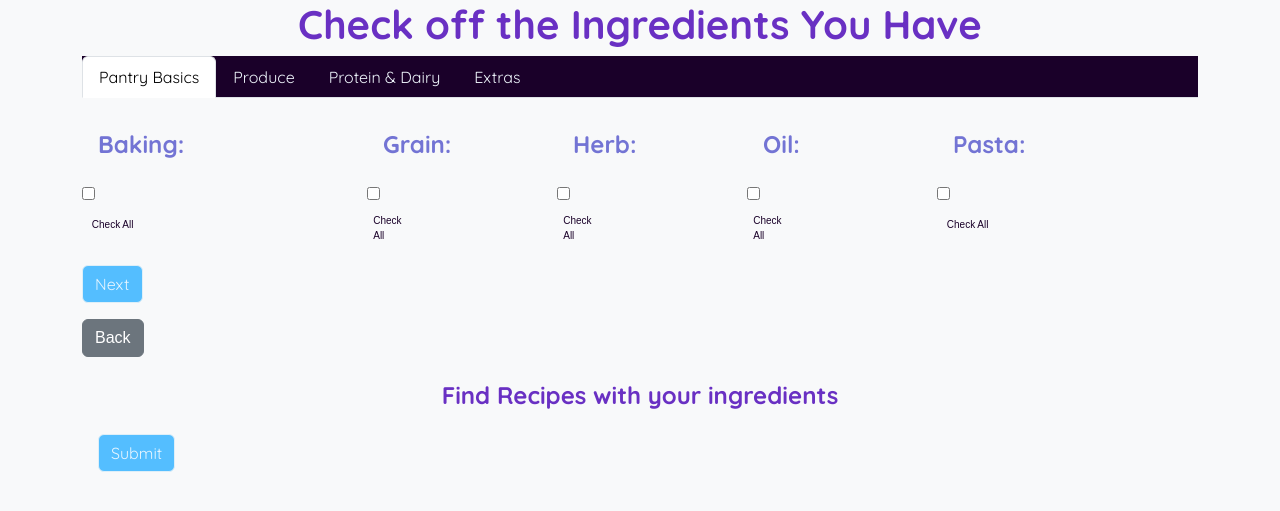
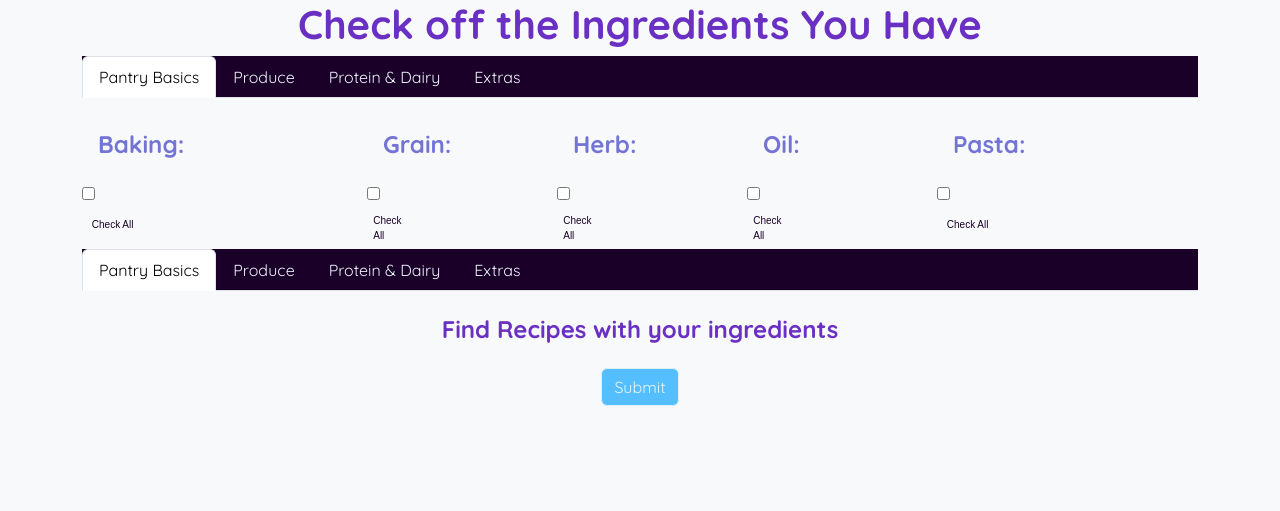
Before and after one commit to Brooklyn-STEAM/10044-Empowering-Users-to-Create-Meals-Utilizing-Refrigerator-Resources, a Flask app: template templates/add_ingredient.html.jinja in a window 1280 px wide. Shown: the part 56-567 px from the top of the page. Run offline with Flask 3, Linux system fonts and the light colour scheme; the template is opened without the code that fills it, so the values that code supplies are empty; some web fonts are replaced.

Commit message:
Refactor ingredient selection layout and clean up unused buttons in templates

```diff
--- a/templates/add_ingredient.html.jinja
+++ b/templates/add_ingredient.html.jinja
@@ -70,7 +70,7 @@
       <div class="col-md-2">{% include "selection/ingredients/oil.html.jinja" %}</div>
       <div class="col-md-3">{% include "selection/ingredients/pasta.html.jinja" %}</div>
     </div>
-    <a href="#produce" class="btn btn-primary mt-3" data-bs-toggle="tab">Next</a>
+
   </div>
 
   <!-- Produce -->
@@ -82,8 +82,7 @@
       <div class="col-md-3">{% include "selection/ingredients/spice.html.jinja" %}</div>
     </div>
 
-    <a href="#pantry" class="btn btn-secondary mt-3" data-bs-toggle="tab">Back</a>
-    <a href="#protein" class="btn btn-primary mt-3" data-bs-toggle="tab">Next</a>
+
   </div>
 
   <!-- Protein & Dairy -->
@@ -95,8 +94,7 @@
       <div class="col-md-3">{% include "selection/ingredients/legume.html.jinja" %}</div>
     </div>
 
-    <a href="#produce" class="btn btn-secondary mt-3" data-bs-toggle="tab">Back</a>
-    <a href="#extras" class="btn btn-primary mt-3" data-bs-toggle="tab">Next</a>
+
   </div>
 
 
@@ -111,10 +109,27 @@
 </div>
 
     </div>
-    <a href="#protein" class="btn btn-secondary mt-3" data-bs-toggle="tab">Back</a>
+      <!-- Tabs Navigation -->
+<ul class="nav nav-tabs mb-3" id="ingredientTabs" role="tablist">
+  <li class="nav-item" role="presentation">
+    <button class="nav-link active" id="pantry-tab" data-bs-toggle="tab" data-bs-target="#pantry" type="button" role="tab">Pantry Basics</button>
+  </li>
+  <li class="nav-item" role="presentation">
+    <button class="nav-link" id="produce-tab" data-bs-toggle="tab" data-bs-target="#produce" type="button" role="tab">Produce</button>
+  </li>
+  <li class="nav-item" role="presentation">
+    <button class="nav-link" id="protein-tab" data-bs-toggle="tab" data-bs-target="#protein" type="button" role="tab">Protein & Dairy</button>
+  </li>
+  <li class="nav-item" role="presentation">
+    <button class="nav-link" id="extras-tab" data-bs-toggle="tab" data-bs-target="#extras" type="button" role="tab">Extras</button>
+  </li>
+</ul>
+
     <h4 class="title mt-4">Find Recipes with your ingredients</h4>
-<button type="submit" class="m-3 btn btn-primary ">Submit</button>
+<div class="text-center">
+  <button type="submit" class="m-3 btn btn-primary">Submit</button>
   </div>
+</div>
 </form>
 
 
```
Also changed, not shown: templates/catalog.html.jinja (+7 -6 lines).
